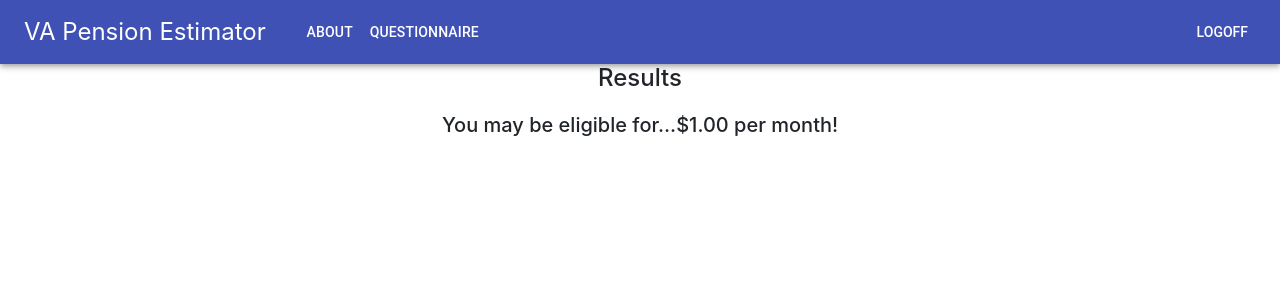
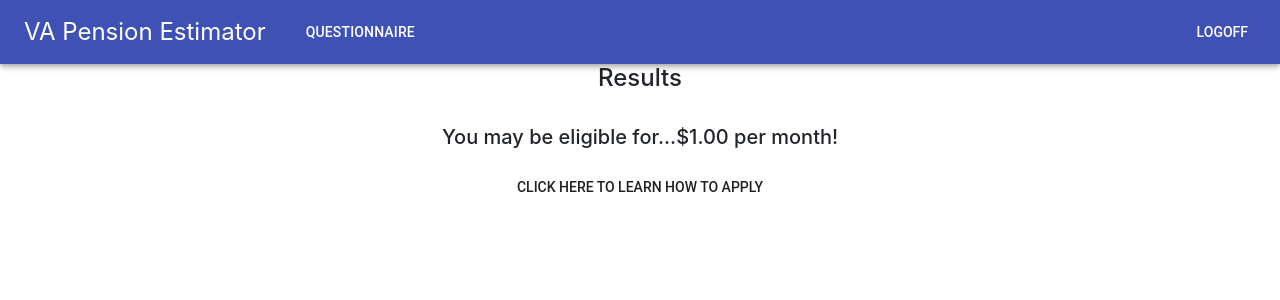
Before and after one commit to eghove/va-calculator, a React (Create React App) app in the folder client/: page /results/1 in a window 1280 px wide. Shown: the top 300 px of the page. Built offline with nearby package versions, Linux system fonts and the light colour scheme.

Commit message:
added va link

```diff
--- a/client/src/components/Nav/index.js
+++ b/client/src/components/Nav/index.js
@@ -31,7 +31,7 @@ function Nav (props) {
           <IconButton className={classes.menuButton} href = "/" color="inherit" aria-label="Menu">VA Pension Estimator
           </IconButton>
           <Typography variant="h6" color="inherit" className={classes.grow}>
-          <Button color="inherit"   href = "/">About</Button>
+          {/* <Button color="inherit"   href = "/">About</Button> */}
           <Button color="inherit"   href = "/questions">Questionnaire</Button>
           </Typography>
           <Button color="inherit">Logoff</Button>
--- /dev/null
+++ b/client/src/pages/ResultsPage.css
@@ -0,0 +1,5 @@
+#applyButton {
+    text-align: center;
+display:flex;
+justify-content: center;
+}
--- a/client/src/pages/ResultsPage.js
+++ b/client/src/pages/ResultsPage.js
@@ -2,7 +2,9 @@ import Grid from '@material-ui/core/Grid';
 import React, {Component} from 'react';
 import './QuestionnairePage.css';
 //import ReactDOM from 'react-dom';
-//import Button from '@material-ui/core/Button';
+// import Fab from '@material-ui/core/Fab';
+import './ResultsPage.css'
+import Button from '@material-ui/core/Button';
 
   class Results extends Component {
    render() {
@@ -10,10 +12,17 @@ import './QuestionnairePage.css';
       <div>
       <Grid container spacing = {24}>
         <Grid item xs={12} id='surveyTitle' ><h4>Results</h4></Grid>
-      </Grid>
-      <Grid container spacing = {24}>
         <Grid item xs={12} id='surveyTitle' ><h5>You may be eligible for...${this.props.match.params.amount}.00 per month!</h5></Grid>
       </Grid>
+
+      <Grid container spacing = {24}>
+        <Grid item xs={4}></Grid>
+        <Grid item xs={4}>
+        <Button target="_blank" id="applyButton" href="https://www.va.gov/pension/how-to-apply/">Click here to learn how to Apply</Button>
+          </Grid>
+          <Grid item xs={4}></Grid>
+      </Grid>
+
       </div>
 
     );
```
